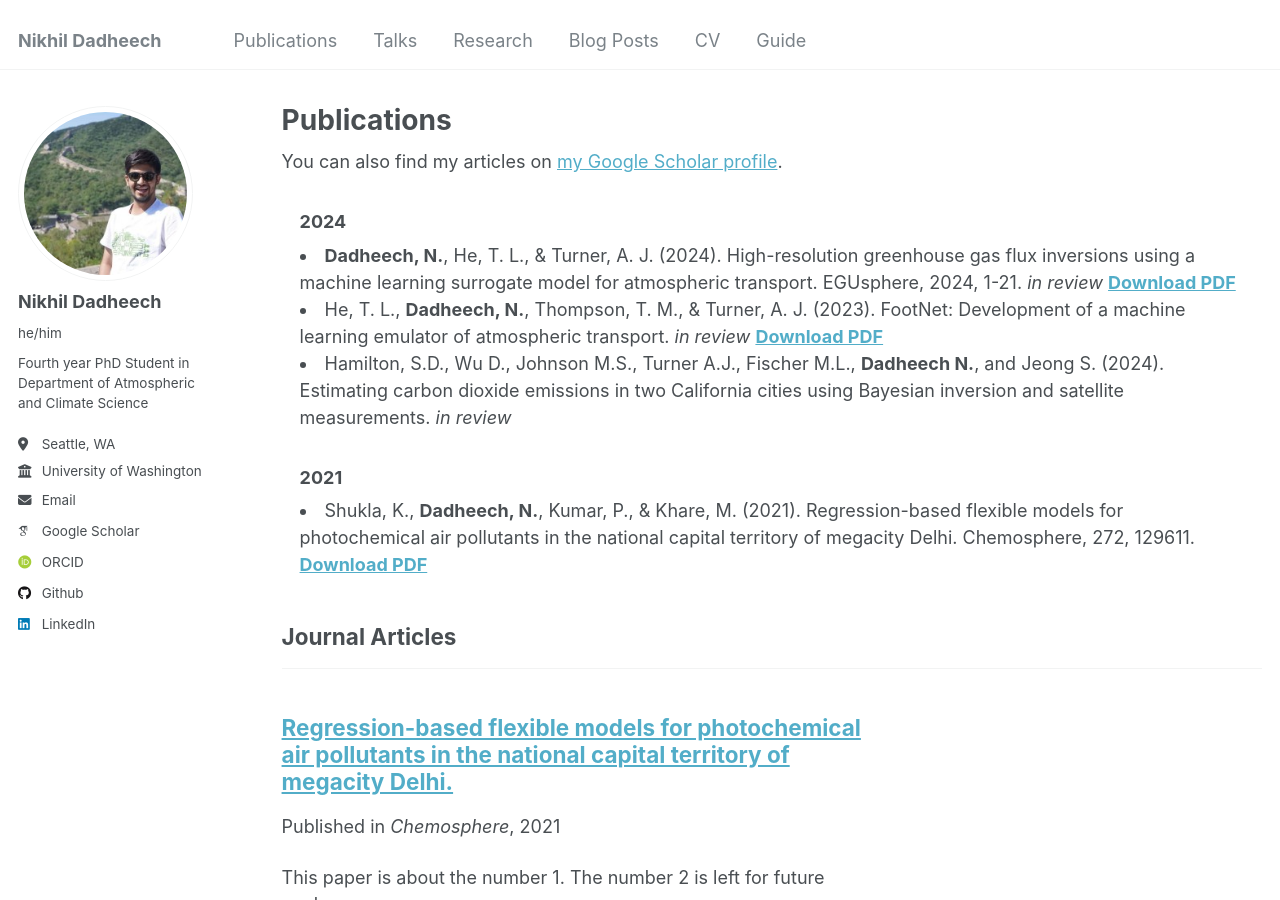
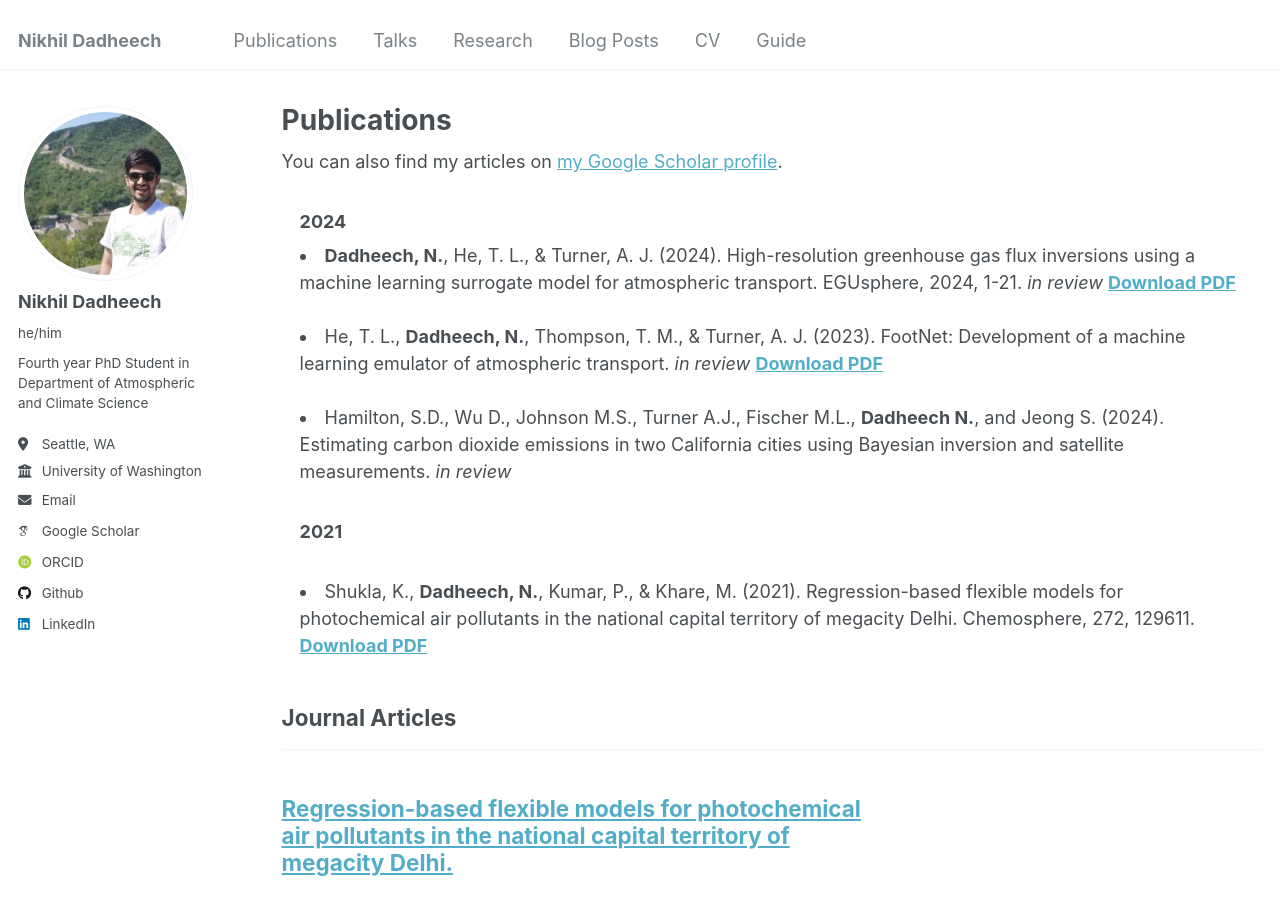
Before and after one commit to nd349/nd349.github.io, a Jekyll site: the page built from _pages/publications.html, in a window 1280 px wide and 900 px high. Built offline with Jekyll 4.4.1, drawn with Linux system fonts in a browser that asks for light colours; some web fonts are replaced.

Commit message:
Updated publications.html

```diff
--- a/_pages/publications.html
+++ b/_pages/publications.html
@@ -24,19 +24,19 @@ author_profile: true
 												<b> Download PDF </b>
 											</a><br>
 
-										<li class="bib-item">
+										<br><li class="bib-item">
 											He, T. L., <b>Dadheech, N.</b>, Thompson, T. M., & Turner, A. J. (2023). FootNet: Development of a machine learning emulator of atmospheric transport. <i>in review</i>
 										<a target="'_blank'" href="../files/footnet_v4.pdf">
 											<b> Download PDF </b><br>
 											</a>
 
-										<li class="bib-item">
+										<br><li class="bib-item">
 											Hamilton, S.D., Wu D., Johnson M.S., Turner A.J., Fischer M.L., <b>Dadheech N.</b>, and Jeong S. (2024). Estimating carbon dioxide emissions in two California cities using Bayesian inversion and satellite measurements. <i>in review</i><br>
 
 
 
 										<h3>2021</h3>
-										<li class="bib-item">
+										<br><li class="bib-item">
 										Shukla, K., <b>Dadheech, N.</b>, Kumar, P., & Khare, M. (2021). Regression-based flexible models for photochemical air pollutants in the national capital territory of megacity Delhi. Chemosphere, 272, 129611.
 										<a target="'_blank'" href="../files/shuklaEtAl2021.pdf">
 											<b> Download PDF </b><br>
```
